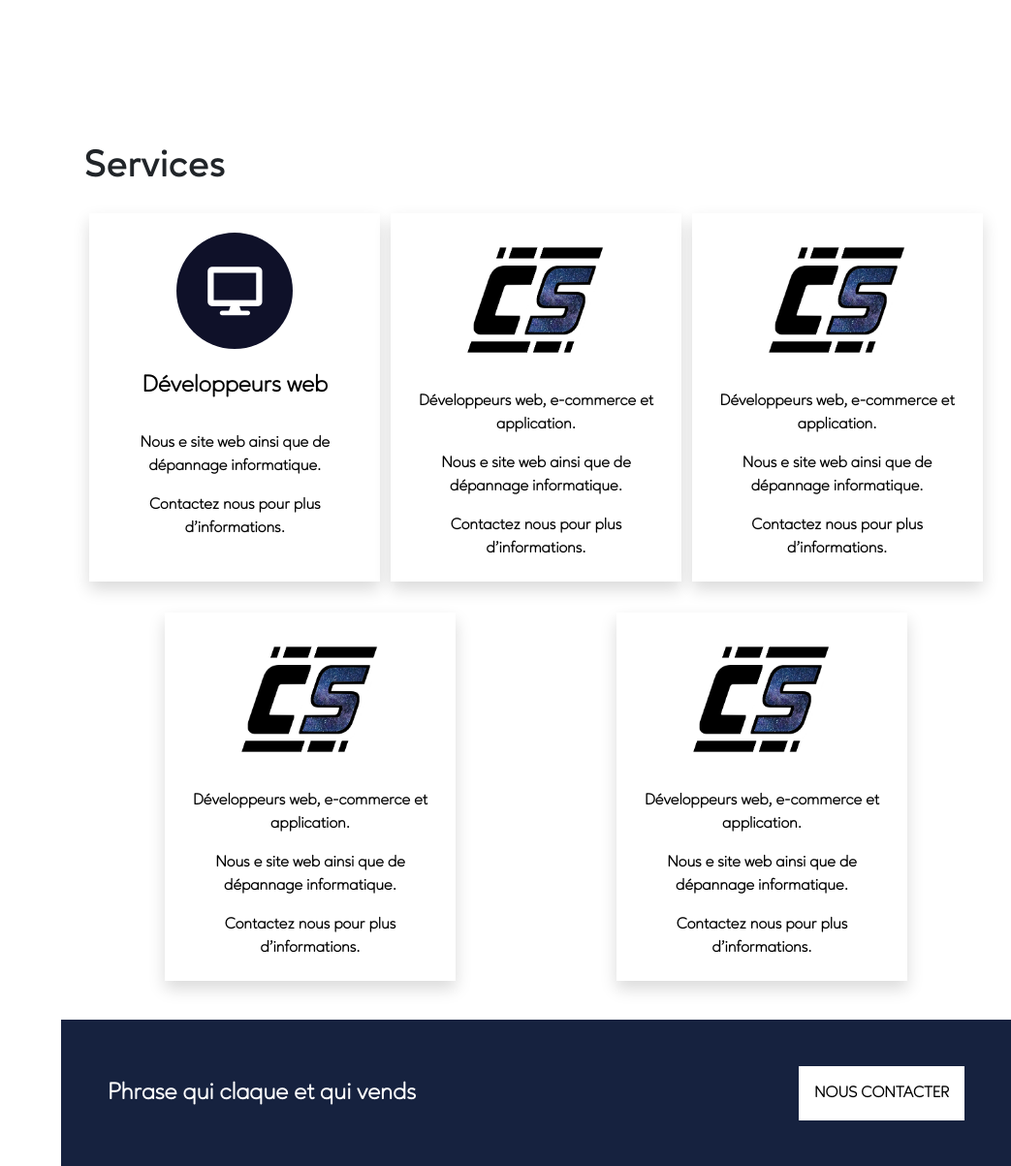
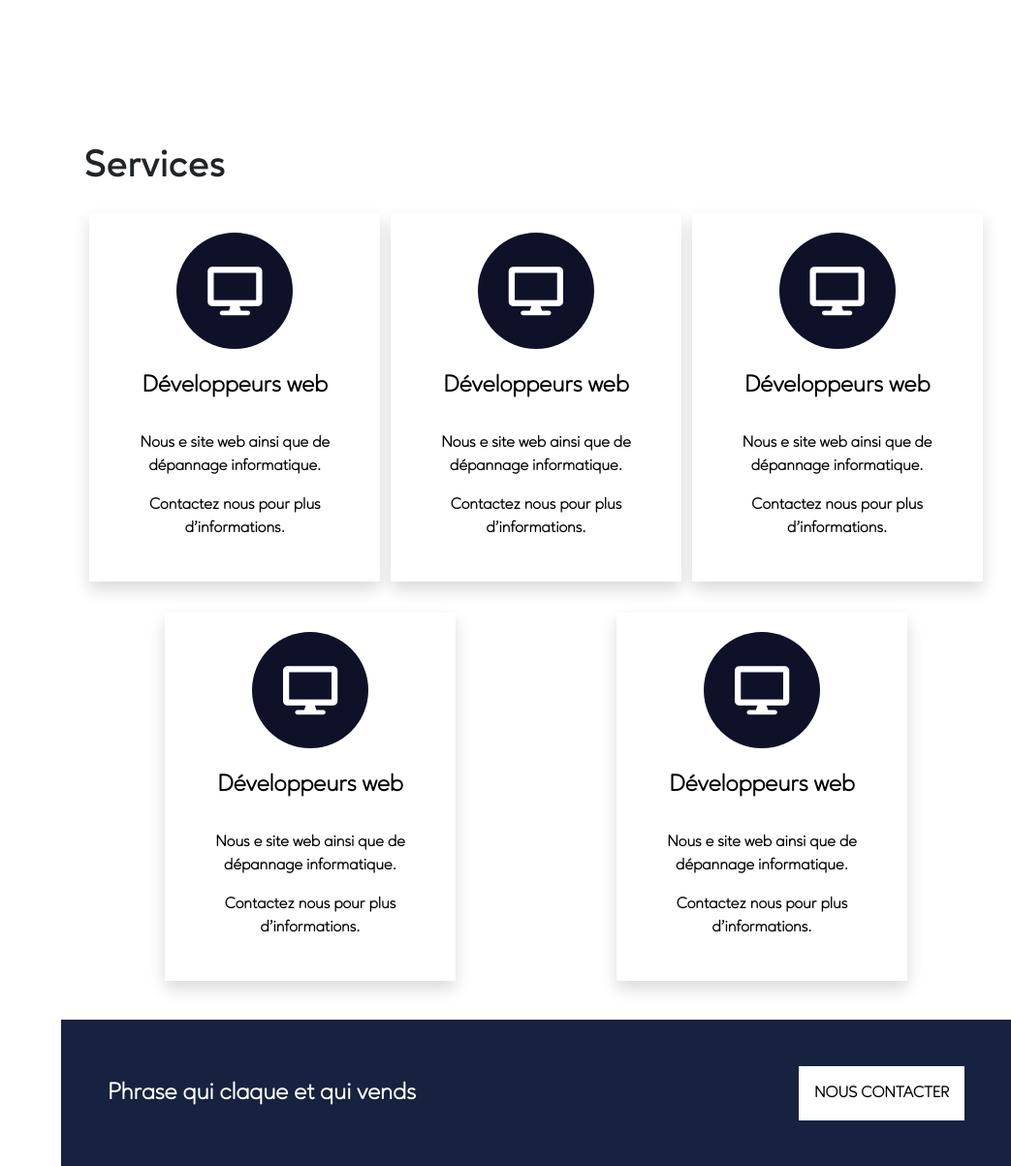
Before and after one commit to bologia/codespacesite, a PHP site: page / in a window 1280 px wide. Shown: the part 1274-2477 px from the top of the page at 97% size, without its empty margins (237-1280 px from the left). Run offline with PHP 8.4, Linux system fonts and the light colour scheme; some libraries are stand-ins or nearby versions.

Commit message:
bug test

```diff
--- a/includes/services.php
+++ b/includes/services.php
@@ -13,32 +13,32 @@
         </div>
         <div class="card-services card shadow rounded-0 my-3">
             <div class="card-body text-center">
-                <img src="./img/codespacelogo.png" alt="Logo CodeSpace" width="60%"><br><br>
-                <p>Développeurs web, e-commerce et application.</p>
+                <div class="circle-services d-flex align-items-center justify-content-center"><i id="icons-services" class="fas fa-desktop"></i></div><br>
+                <h4 class="font-weight-bold">Développeurs web</h4><br>
                 <p>Nous e site web ainsi que de dépannage informatique.</p>
                 <p>Contactez nous pour plus d'informations.</p>
             </div>
         </div>
         <div class="card-services card shadow rounded-0 my-3">
             <div class="card-body text-center">
-                <img src="./img/codespacelogo.png" alt="Logo CodeSpace" width="60%"><br><br>
-                <p>Développeurs web, e-commerce et application.</p>
+                <div class="circle-services d-flex align-items-center justify-content-center"><i id="icons-services" class="fas fa-desktop"></i></div><br>
+                <h4 class="font-weight-bold">Développeurs web</h4><br>
                 <p>Nous e site web ainsi que de dépannage informatique.</p>
                 <p>Contactez nous pour plus d'informations.</p>
             </div>
         </div>
         <div class="card-services card shadow rounded-0 my-3">
             <div class="card-body text-center">
-                <img src="./img/codespacelogo.png" alt="Logo CodeSpace" width="60%"><br><br>
-                <p>Développeurs web, e-commerce et application.</p>
+                <div class="circle-services d-flex align-items-center justify-content-center"><i id="icons-services" class="fas fa-desktop"></i></div><br>
+                <h4 class="font-weight-bold">Développeurs web</h4><br>
                 <p>Nous e site web ainsi que de dépannage informatique.</p>
                 <p>Contactez nous pour plus d'informations.</p>
             </div>
         </div>
         <div class="card-services card shadow rounded-0 my-3">
             <div class="card-body text-center">
-                <img src="./img/codespacelogo.png" alt="Logo CodeSpace" width="60%"><br><br>
-                <p>Développeurs web, e-commerce et application.</p>
+                <div class="circle-services d-flex align-items-center justify-content-center"><i id="icons-services" class="fas fa-desktop"></i></div><br>
+                <h4 class="font-weight-bold">Développeurs web</h4><br>
                 <p>Nous e site web ainsi que de dépannage informatique.</p>
                 <p>Contactez nous pour plus d'informations.</p>
             </div>
```
